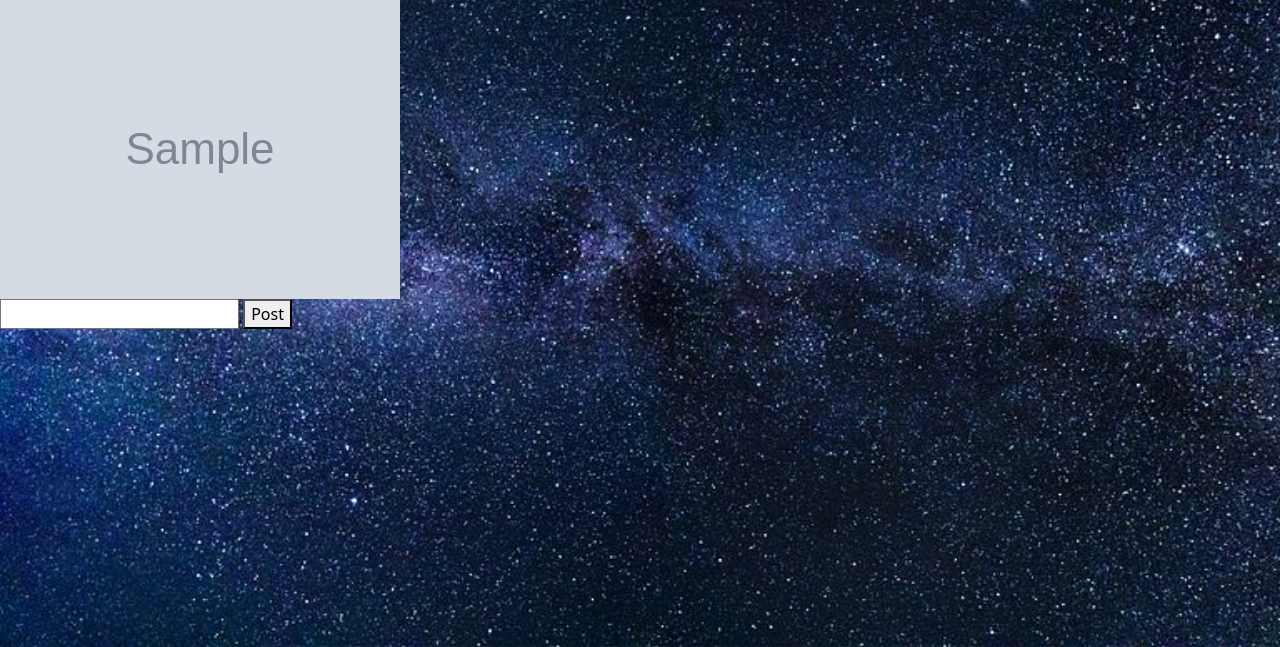
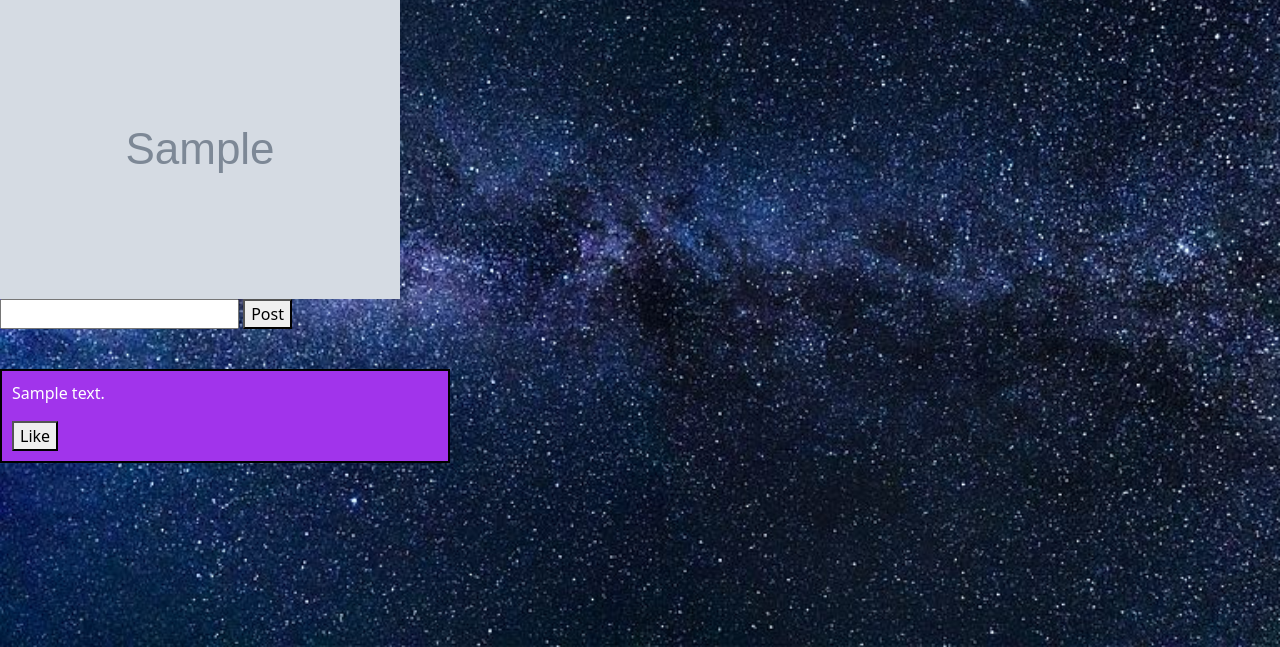
Before and after one commit to ReusNat/webappa6a, a Flask app: page /profile/ in a window 1280 px wide. Shown: the part 153-800 px from the top of the page. Run offline with Flask 3, Linux system fonts and the light colour scheme; the visitor is signed in with stand-in values (Sample User, id 1); tables that the repository leaves empty hold one stand-in row (values such as "Sample post"); grey boxes marked "Sample" are stand-in pictures.

Commit message:
C:/Program Files/Git/api/posts method get done

```diff
--- a/app.py
+++ b/app.py
@@ -113,7 +113,8 @@ def new_user_form():
 def get_posts():
     username = session['username']
     user = Profile.query.filter_by(username=username).first()
-    posts = Post.query.filter_by(profile_id=user.id)
+    posts = list(map(lambda p: p.serialize(), Post.query.filter_by(profile_id=user.id)))
+    return jsonify(posts)
 
 
 @app.route('/api/posts/', methods=['POST'])
--- a/static/css/styles.css
+++ b/static/css/styles.css
@@ -15,3 +15,17 @@ label {
 #head {
   color: white;
 }
+
+#post {
+  background-color: #a134eb;
+  padding: 10px;
+  width: 450px;
+  border: 2px solid black;
+  word-wrap: break-word;
+}
+
+#posts {
+  display: flex;
+  flex-direction: column;
+  row-gap: 10px;
+}
--- a/static/js/profile.js
+++ b/static/js/profile.js
@@ -4,6 +4,17 @@ function createPost(post) {
   html += '<p id="post-text">' + post.content + '</p>' +
 	  '<button id="like" postid="' + post.id + '">Like</button>';
   domTarget.prepend(html);
+}
+
+function getPosts(posts) {
+  let domTarget = $('#posts');
+  posts.forEach((post) => {
+    let html = '<div id="post" postid="' + post.id + '">';
+    html += '<p id="post-text">' + post.content + '</p>' +
+	    '<button id="like" postid="' + post.id + '">Like</button>';
+    domTarget.prepend(html);
+
+  });
 }
 
 function error() {
```
